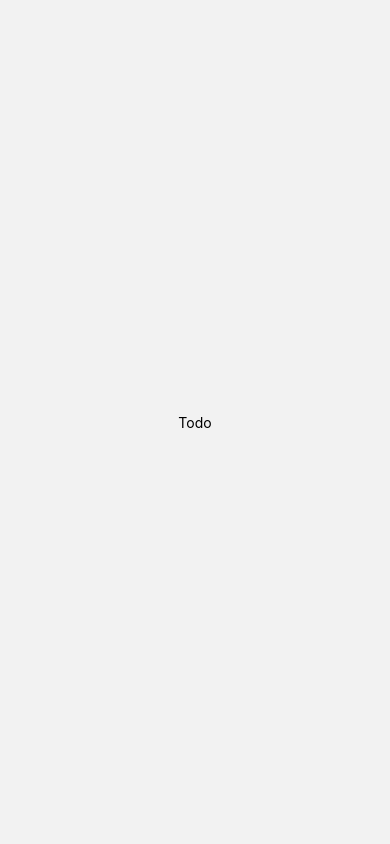
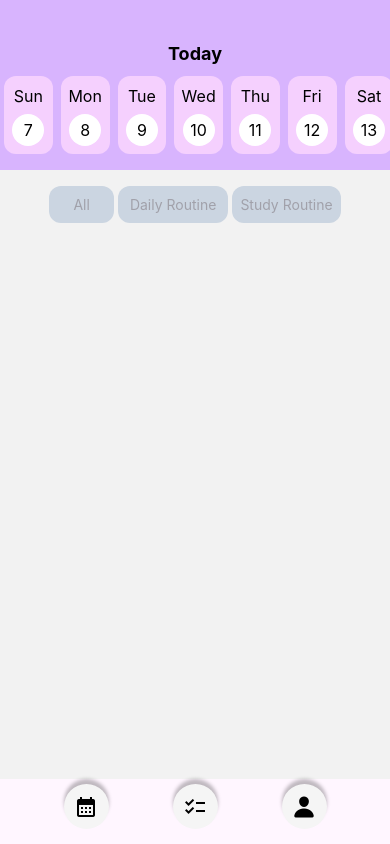
Before and after one commit to Melikedmrc/todo, a React Native app: screen /Todo in a window 390 px wide. Built offline with nearby package versions, Linux system fonts and the light colour scheme.

Commit message:
Days added

```diff
--- a/src/screen/TodoScreen.jsx
+++ b/src/screen/TodoScreen.jsx
@@ -1,12 +1,75 @@
-import { StyleSheet, Text, View } from 'react-native'
-import React from 'react'
+import React from 'react';
+import { Text, View, FlatList, Dimensions, TouchableOpacity } from 'react-native';
+import BottomTabs from '../component/ui/shared/bottomTabs';
+
+// Haftanın günlerini ve tarihlerini almak için fonksiyon
+const getCurrentWeek = () => {
+  const today = new Date();
+  const currentDay = today.getDay(); // Mevcut günün indeksi (0 = Pazar, 1 = Pazartesi, vb.)
+  const weekDays = [];
+
+  // Haftanın başlangıç günü olarak mevcut günün olduğu haftayı alıyoruz
+  for (let i = 0; i < 7; i++) {
+    const dayOffset = i - currentDay;
+    const date = new Date(today);
+    date.setDate(today.getDate() + dayOffset);
+
+    // Gün adı ve günün tarihi
+    const dayName = date.toLocaleDateString('en-US', { weekday: 'short' });
+    const dayOfMonth = date.getDate(); // Ayın günü
+
+    weekDays.push({ dayName, dayOfMonth });
+  }
+
+  return weekDays;
+};
+
+// Ekran genişliğini al
+const screenWidth = Dimensions.get('window').width;
 
 export default function TodoScreen() {
+  const weekDays = getCurrentWeek();
+  const itemWidth = screenWidth / 8; // 7 gün, ekran genişliğine bölünmüş
+
   return (
-    <View className="flex-1 items-center justify-center">
-      <Text className="items-center justify-center">Todo</Text>
+    <View className="flex-1 flex-col h-full">
+       <View className="bg-purple-300 py-4">
+        <Text className="text-lg font-bold text-black text-center mt-6 mb-2">Today</Text>
+        <FlatList
+          horizontal
+          data={weekDays}
+          keyExtractor={(item) => item.dayOfMonth.toString()}
+          contentContainerStyle={{ alignItems: 'center', paddingHorizontal: 0 }}
+          renderItem={({ item }) => (
+            <View
+              style={{ width: itemWidth }}
+              className="items-center p-2 bg-fuchsia-200 rounded-xl mx-1"
+            >
+              <Text className="text-black text-base">{item.dayName}</Text>
+              <Text className="text-black text-center mt-1.5 py-1 text-base bg-white h-8 w-8 rounded-3xl">{item.dayOfMonth}</Text>
+            </View>
+          )}
+        />
+      </View>
+
+      <View className="flex-row justify-center my-4">
+        <TouchableOpacity className="bg-slate-300 px-6 py-2.5  rounded-xl">
+          <Text className="text-zinc-400">All</Text>
+        </TouchableOpacity>
+        <TouchableOpacity className="bg-slate-300 px-3 py-2.5 mx-1 rounded-xl">
+          <Text className="text-zinc-400">Daily Routine</Text>
+        </TouchableOpacity>
+        <TouchableOpacity className="bg-slate-300 px-2 py-2.5  rounded-xl">
+          <Text className="text-zinc-400">Study Routine</Text>
+        </TouchableOpacity>
+
+
+      </View>
+
+
+      <View className="absolute bottom-0 w-full">
+        <BottomTabs />
+      </View>
     </View>
-  )
+  );
 }
-
-const styles = StyleSheet.create({})
```
